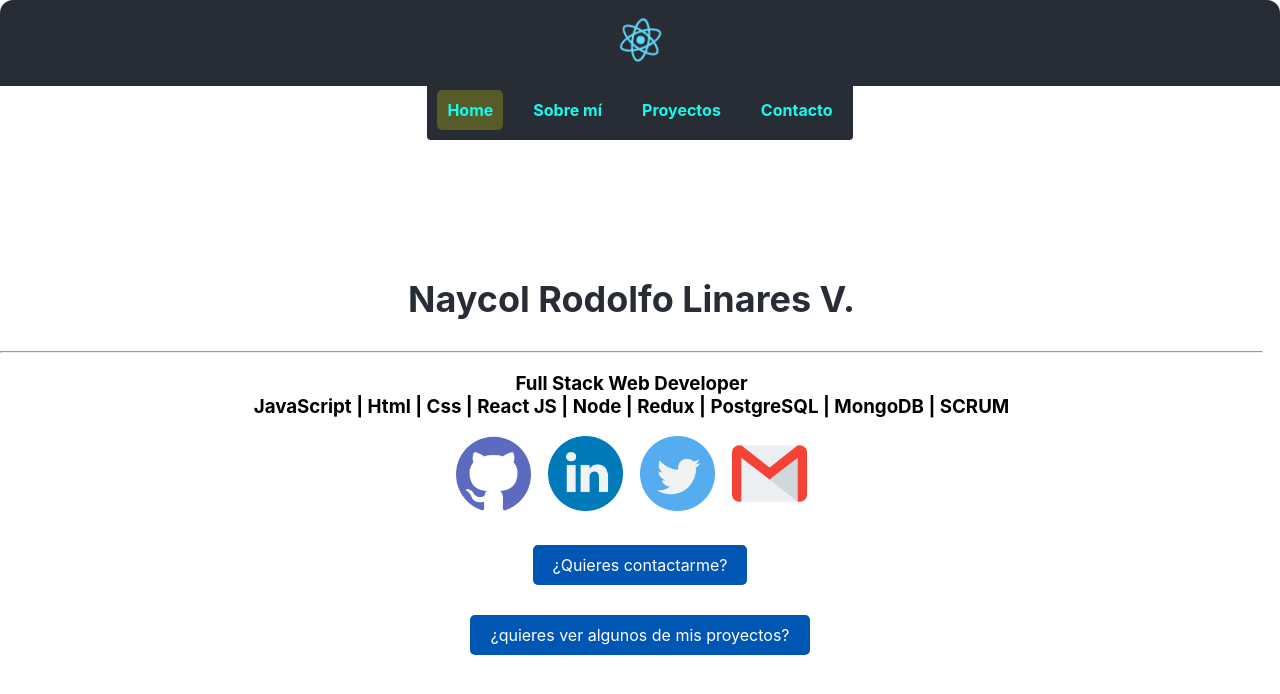
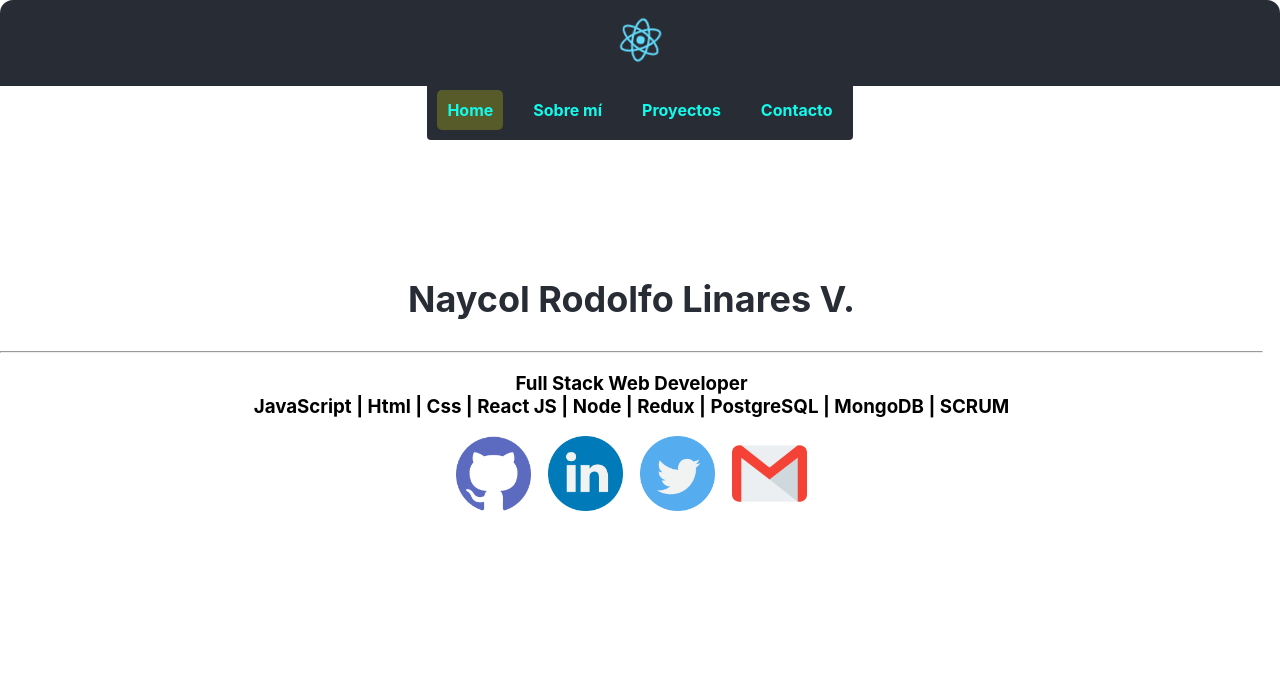
Before and after one commit to wuaicot/Frontend-Portfolio, a React (Create React App) app: page /home in a window 1280 px wide. Shown: the top 694 px of the page. Built offline with nearby package versions, Linux system fonts and the light colour scheme.

Commit message:
delete contact and project from Home

```diff
--- a/src/components/Home/Home.js
+++ b/src/components/Home/Home.js
@@ -4,7 +4,7 @@ import logoGithub from "../../image/github (3).png";
 import logoLinkedin from "../../image/linkedin.png";
 import logoTwitter from "../../image/twitter.png";
 import HeroSocial from "../HeroSocial/HeroSocial";
-import HeroButton from "../HeroButton/HeroButton";
+// import HeroButton from "../HeroButton/HeroButton";
  import gmailStiker from "../../image/gmail.png";
 
 
@@ -72,19 +72,19 @@ const Home = () => {
                   linkName="wuaicot8@gmail.com"
                 />
       </div>
-      <div className={styles.heroButtRoutes}>
+      {/* <div className={styles.heroButtRoutes}>
         <HeroButton
           path="/contact"
 
-          text="¿Quieres contactarme?"
+          text="Contactame"
         />
         <br />
         <HeroButton
           path="/projects"
 
-          text="¿quieres ver algunos de mis proyectos?"
+          text="proyectos"
         />
-      </div>
+      </div> */}
     </section>
   );
 };
```
